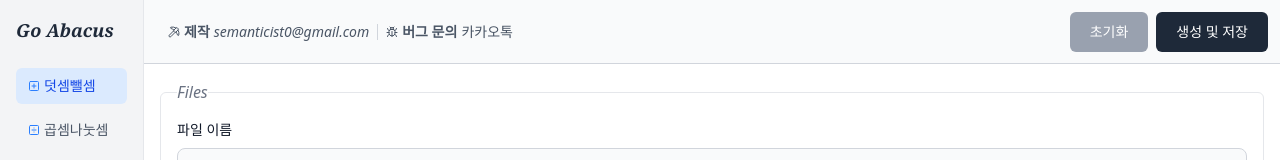
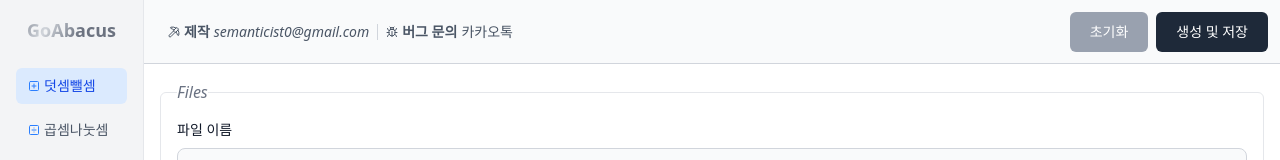
Before and after one commit to semanticist21/go-abacus, a React (Vite) app: page / in a window 1280 px wide. Shown: the top 160 px of the page. Built offline with nearby package versions, Linux system fonts and the light colour scheme.

Commit message:
feat: add shiny text component and reorganize UI component imports

```diff
--- a/src/app.css
+++ b/src/app.css
@@ -7,6 +7,13 @@
     'Pretendard Variable', 'Pretendard', -apple-system, BlinkMacSystemFont, system-ui, Roboto,
     'Helvetica Neue', 'Segoe UI', 'Apple SD Gothic Neo', 'Noto Sans KR', 'Malgun Gothic',
     'Apple Color Emoji', 'Segoe UI Emoji', 'Segoe UI Symbol', sans-serif;
+
+  --animate-shine: shine 5s linear infinite;
+}
+
+@keyframes shine {
+  0% { background-position: 100%; }
+  100% { background-position: -100%; }
 }
 
 @layer base {
--- a/src/components/layout/app-layout.tsx
+++ b/src/components/layout/app-layout.tsx
@@ -1,6 +1,7 @@
 import {SquareDivide, SquarePlus} from 'lucide-react';
 import {useState} from 'react';
 import MainPage from '../../pages/main';
+import ShinyText from '../ui/shiny-text';
 
 const AppLayout = () => {
   const [activeTab, setActiveTab] = useState<number>(0);
@@ -8,8 +9,8 @@ const AppLayout = () => {
   return (
     <div className="flex h-screen">
       <aside className="w-36 bg-gray-100 border-r border-gray-200 p-4 shrink-0">
-        <h1 className="select-none text-lg font-semibold text-gray-800 mb-6 font-serif italic">
-          Go Abacus
+        <h1 className="select-none text-lg font-semibold mb-6 font-sans cursor-default text-center">
+          <ShinyText text="GoAbacus" />
         </h1>
         <nav className="space-y-2">
           <button
--- /dev/null
+++ b/src/components/ui/shiny-text.tsx
@@ -0,0 +1,45 @@
+import React from 'react';
+import {cn} from '../../util/cn';
+
+interface ShinyTextProps {
+  text: string;
+  disabled?: boolean;
+  speed?: number;
+  className?: string;
+}
+
+const ShinyText: React.FC<ShinyTextProps> = ({
+  text,
+  disabled = false,
+  speed = 5,
+  className = '',
+}) => {
+  const animationDuration = `${speed}s`;
+
+  return (
+    <div
+      className={cn('inline-block relative', className)}
+      style={{
+        animationDuration: animationDuration,
+      }}
+    >
+      <span
+        className={cn('relative z-10', !disabled && 'animate-shine')}
+        style={{
+          background: !disabled
+            ? 'linear-gradient(120deg, #6B7280 30%, #D1D5DB 50%, #6B7280 70%)'
+            : '#6B7280',
+          backgroundSize: '200% 100%',
+          WebkitBackgroundClip: 'text',
+          backgroundClip: 'text',
+          WebkitTextFillColor: 'transparent',
+          animationDuration: animationDuration,
+        }}
+      >
+        {text}
+      </span>
+    </div>
+  );
+};
+
+export default ShinyText;
--- a/src/pages/main/body.tsx
+++ b/src/pages/main/body.tsx
@@ -1,5 +1,5 @@
-import {MainCheckbox} from '../../components/shared/main-checkbox';
-import MainOption from '../../components/shared/main-option';
+import {MainCheckbox} from '../../components/ui/main-checkbox';
+import MainOption from '../../components/ui/main-option';
 import {useOptionStore} from '../../store/option-store';
 
 const MainBody = () => {
--- a/src/pages/main/header.tsx
+++ b/src/pages/main/header.tsx
@@ -4,7 +4,7 @@ import {Bug, Pickaxe} from 'lucide-react';
 import {useEffect, useState} from 'react';
 import toast from 'react-hot-toast';
 import {createPagesThenSave} from '../../components/docx/create-pages';
-import {Button} from '../../components/shared/button';
+import {Button} from '../../components/ui/button';
 import {useOptionStore} from '../../store/option-store';
 import {ISolutions, initialOptions, optionsSchema} from '../../store/type';
 
```
Also changed, not shown: src/components/ui/button.tsx (renamed from src/components/shared/button.tsx), src/components/ui/main-checkbox.tsx (renamed from src/components/shared/main-checkbox.tsx), src/components/ui/main-option.tsx (renamed from src/components/shared/main-option.tsx).
